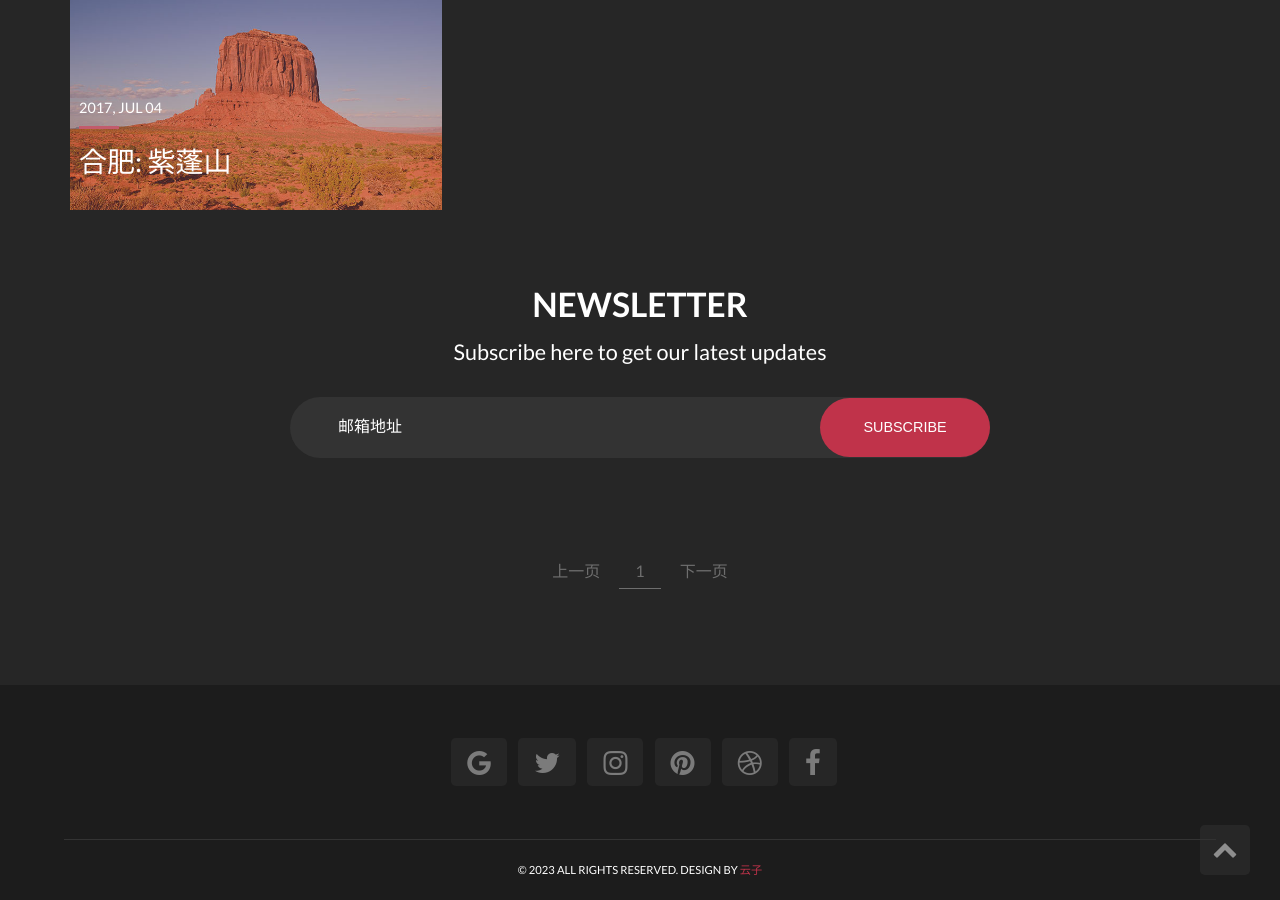
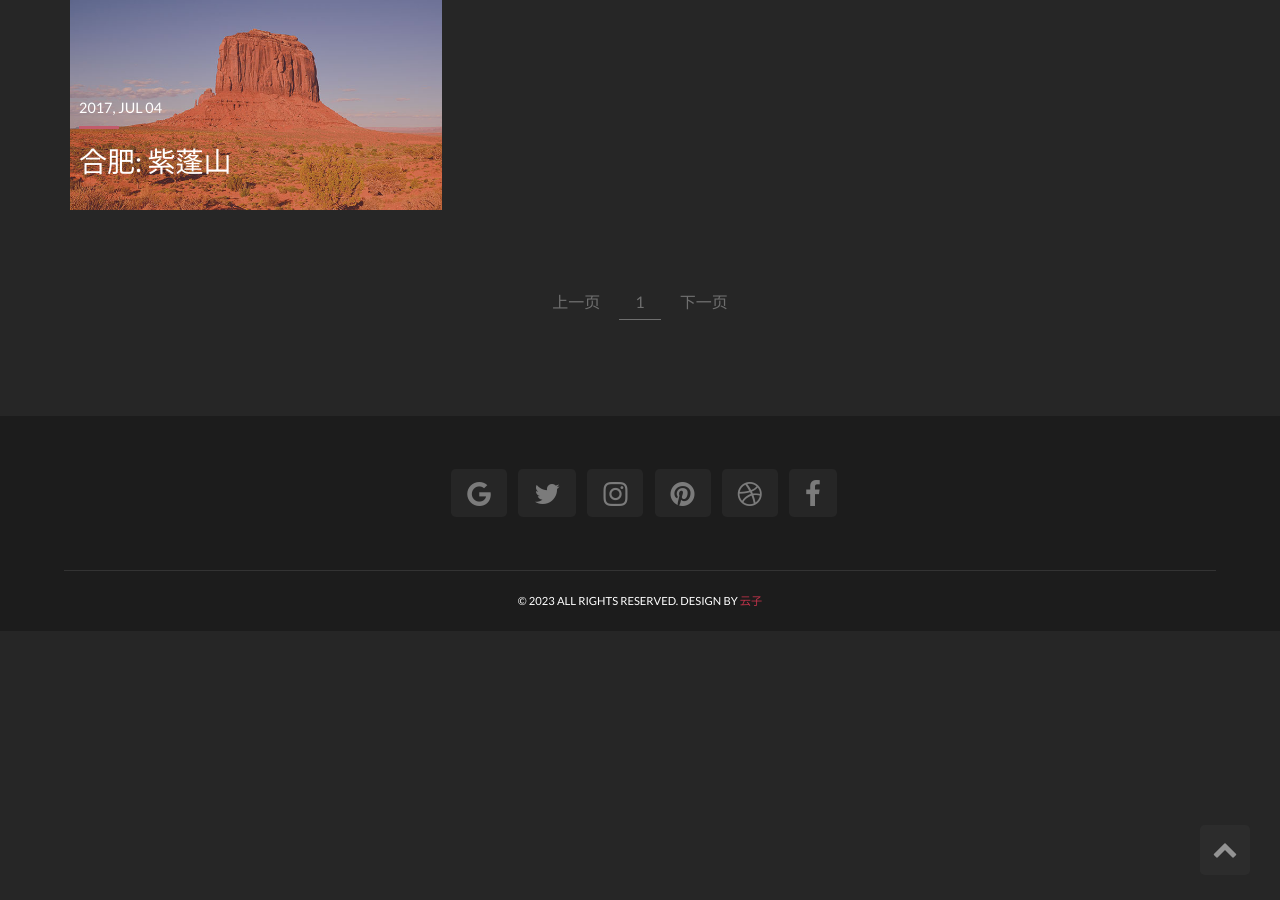
Before and after one commit to isjinsheng/isjinsheng.github.io, a Jekyll site: the page built from index.html, in a window 1280 px wide and 900 px high, scrolled down 1201 px. Built offline with Jekyll 4.4.1, drawn with Linux system fonts in a browser that asks for light colours; the list of posts is cut into pages by our own code; after the commit the page ends 1832 px from its top, so only the background shows below that.

Commit message:
Update newsletter.html

```diff
--- a/_includes/newsletter.html
+++ b/_includes/newsletter.html
@@ -1,5 +1,5 @@
 
-<section class="newsletter" id="mc_embed_signup">
+<!-- <section class="newsletter" id="mc_embed_signup">
   <h2 class="newsletter_title">Newsletter</h2>
   <form action="//{{ site.mailchimp }}" method="post" id="mc-embedded-subscribe-form" name="mc-embedded-subscribe-form" class="validate" target="_blank" novalidate>
     <label for="mce-EMAIL">Subscribe here to get our latest updates</label>
```
Also changed, not shown: other parts of _includes/newsletter.html (+1 -1 lines).
